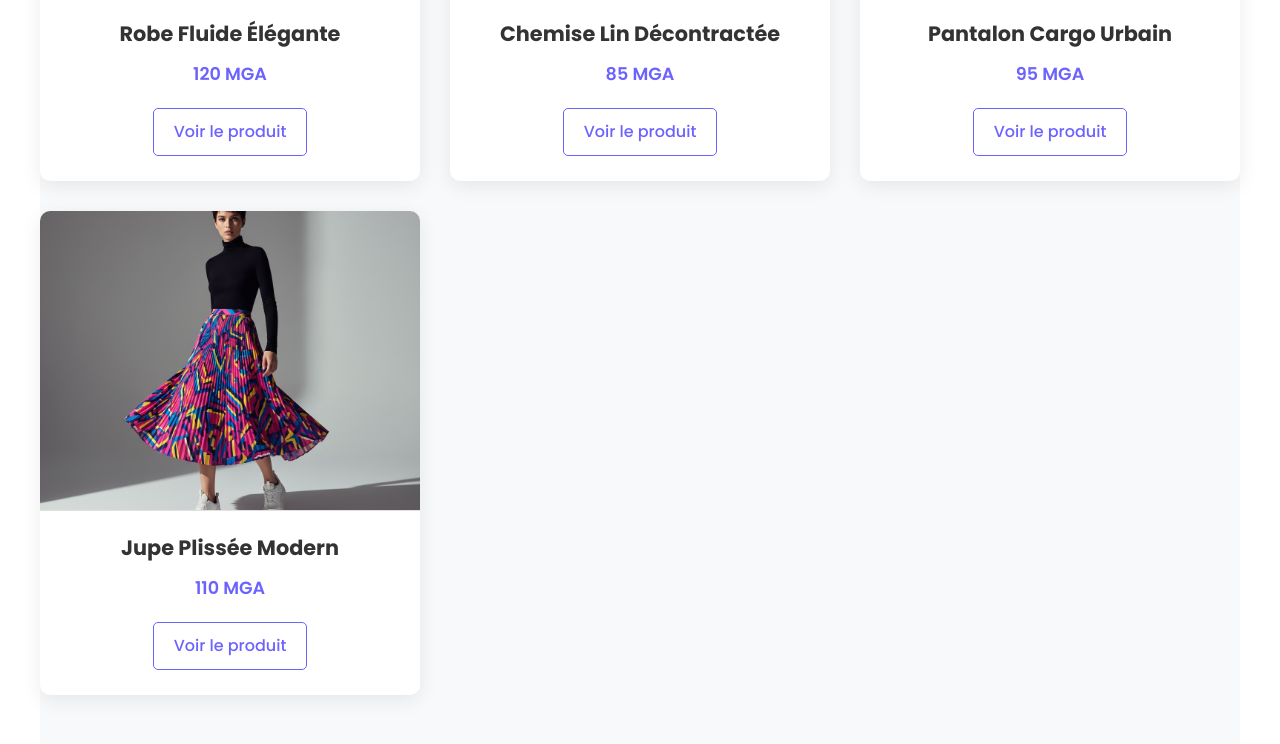
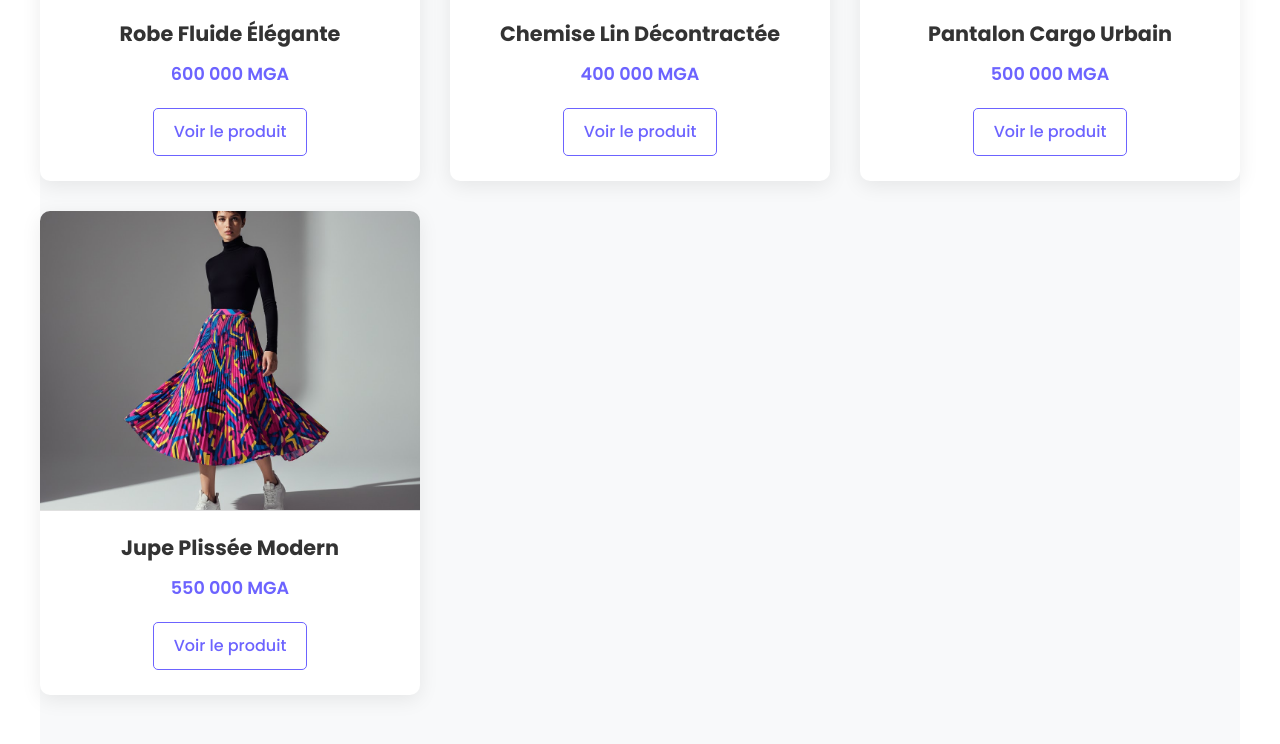
Before and after one commit to Jonathanrazakalalaina/vibe-coding-front-tendsite, a plain HTML site: page index.html in a window 1280 px wide. Shown: the part 1172-1916 px from the top of the page. Drawn offline with nearby package versions, Linux system fonts and the light colour scheme.

Commit message:
updating values

```diff
--- a/index.html
+++ b/index.html
@@ -47,25 +47,25 @@
             <div class="product-card">
                 <div class="product-image"></div>
                 <h3>Robe Fluide Élégante</h3>
-                <p>120 MGA</p>
+                <p>600 000 MGA</p>
                 <a href="#" class="btn-secondary">Voir le produit</a>
             </div>
             <div class="product-card">
                 <div class="product-image"></div>
                 <h3>Chemise Lin Décontractée</h3>
-                <p>85 MGA</p>
+                <p>400 000 MGA</p>
                 <a href="#" class="btn-secondary">Voir le produit</a>
             </div>
             <div class="product-card">
                 <div class="product-image"></div>
                 <h3>Pantalon Cargo Urbain</h3>
-                <p>95 MGA</p>
+                <p>500 000 MGA</p>
                 <a href="#" class="btn-secondary">Voir le produit</a>
             </div>
             <div class="product-card">
                 <div class="product-image"></div>
                 <h3>Jupe Plissée Modern</h3>
-                <p>110 MGA</p>
+                <p>550 000 MGA</p>
                 <a href="#" class="btn-secondary">Voir le produit</a>
             </div>
         </div>
```
